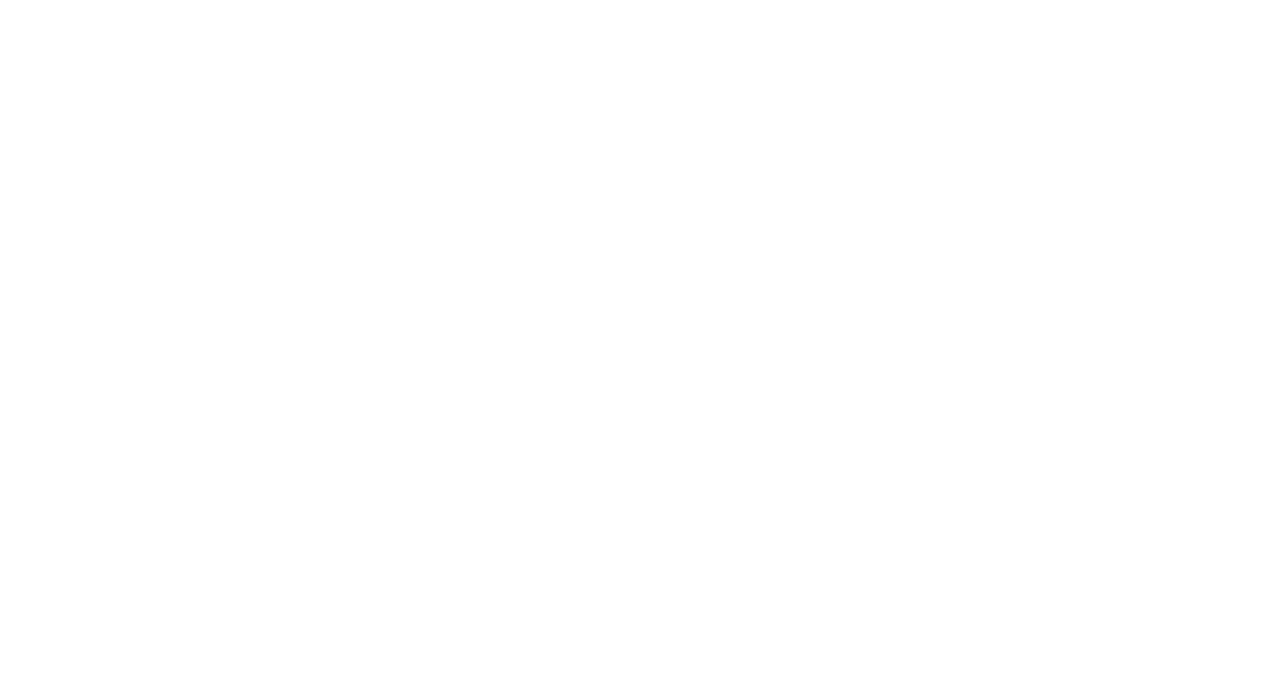
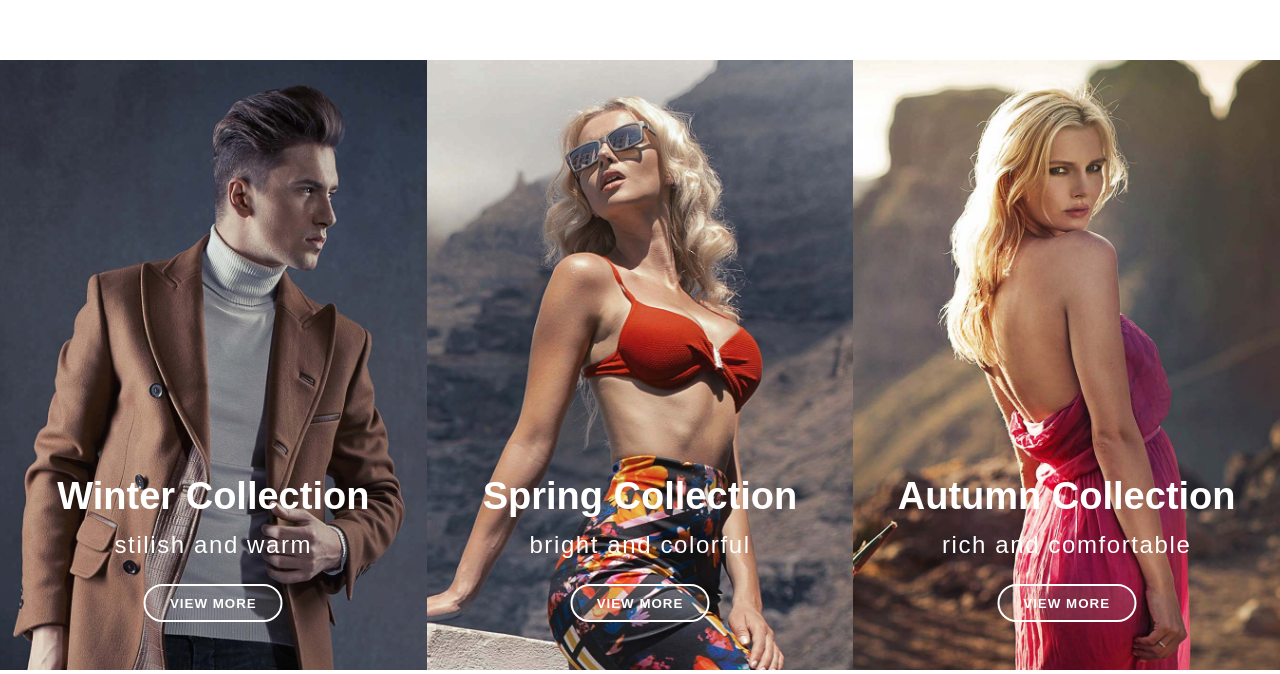
Before and after one commit to RiccardoCarluccio/proj-html-vuejs, a Vue app in the folder vue-vite/: page / in a window 1280 px wide. Shown: the part 1714-2388 px from the top of the page. Before the commit the page ends 1662 px from the top, so only its background shows below. Built offline with nearby package versions, Linux system fonts and the light colour scheme.

Commit message:
do collections section

```diff
--- a/vue-vite/scss/general.scss
+++ b/vue-vite/scss/general.scss
@@ -35,7 +35,7 @@ a {
 }
 
 .section {
-  padding: 5rem;
+  padding: 5rem 0;
   @include flex-col-center-center;
   gap: 4rem;
 }
--- a/vue-vite/src/App.vue
+++ b/vue-vite/src/App.vue
@@ -2,12 +2,14 @@
   import TheHeader from './components/TheHeader.vue';
   import TheJumbo from './components/TheJumbo.vue';
   import FeaturedProducts from './components/FeaturedProducts.vue';
+  import Collections from './components/Collections.vue';
 
   export default {
     components: {
       TheHeader,
       TheJumbo,
       FeaturedProducts,
+      Collections,
     }
   }
 </script>
@@ -16,6 +18,7 @@
   <TheHeader/>
   <TheJumbo/>
   <FeaturedProducts/>
+  <Collections/>
 </template>
 
 <style lang="scss">
--- /dev/null
+++ b/vue-vite/src/components/Collections.vue
@@ -0,0 +1,94 @@
+<script>
+  export default {
+
+  }
+</script>
+
+<template>
+  <div class="fluid-container collection-section">
+    <div class="collection-preview">
+      <img src="../assets/images/winter_collection_bg.jpg" alt="Winter Collection">
+      <div class="collection-caption">
+        <h2>winter collection</h2>
+        <h4>stilish and warm</h4>
+        <button>view more</button>
+      </div>
+    </div>
+
+    <div class="collection-preview">
+      <img src="../assets/images/spring_collection_bg.jpg" alt="Spring Collection">
+      <div class="collection-caption">
+        <h2>spring collection</h2>
+        <h4>bright and colorful</h4>
+        <button>view more</button>
+      </div>
+    </div>
+
+    <div class="collection-preview">
+      <img src="../assets/images/autumn_collection_bg.jpg" alt="Autumn Collection">
+      <div class="collection-caption">
+        <h2>autumn collection</h2>
+        <h4>rich and comfortable</h4>
+        <button>view more</button>
+      </div>
+    </div>
+  </div>
+</template>
+
+<style scoped lang="scss">
+  @use "../../scss/partials/variables" as *;
+  @use "../../scss/partials/mixins" as *;
+  .collection-section {
+    @include flex-center-center;
+    margin-top: 7rem;
+    .collection-preview {
+      width: calc(100% / 3);
+      height: 610px;
+      position: relative;
+
+      img {
+        height: 100%;
+        width: 100%;
+        object-fit: cover;
+        object-position: top;
+      }
+
+      .collection-caption {
+        width: 365px;
+        position: absolute;
+        bottom: 3rem;
+        left: 50%;
+        transform: translate(-50%, 0);
+        @include flex-col-center-center;
+        gap: 0.8rem;
+
+        h2,
+        h4 {
+          color: $color-primary;
+        }
+
+        h2 {
+          text-transform: capitalize;
+          font-size: 38px;
+        }
+
+        h4 {
+          font-size: 24px;
+          font-weight: 500;
+          letter-spacing: 0.1rem;
+        }
+
+        button {
+          padding: 0.6rem 1.5rem;
+          border: 2px solid $color-primary;
+          border-radius: 25px;
+          background-color: rgba(255, 255, 255, 0.1);
+          color: $color-primary;
+          text-transform: uppercase;
+          font-weight: 800;
+          letter-spacing: 1px;
+          margin-top: 0.8rem;        }
+      }
+    }
+  }
+</style>
--- a/vue-vite/src/components/FeaturedProductPreviews.vue
+++ b/vue-vite/src/components/FeaturedProductPreviews.vue
@@ -18,7 +18,7 @@
 
   <div class="featured-preview-container">
     <div class="featured-image-container">
-      <img src="../assets/images/black_leather_suit.jpg" alt="Black Leather Jacket">
+      <img src="../assets/images/black_leather_suit.jpg" alt="Black Leather Suit">
     </div>
     <div class="featured-product-description">
       <h4>black leather suit</h4>
@@ -29,7 +29,7 @@
 
   <div class="featured-preview-container">
     <div class="featured-image-container">
-      <img src="../assets/images/blue_jacket_and_white_stripe_tee.jpg" alt="Black Leather Jacket">
+      <img src="../assets/images/blue_jacket_and_white_stripe_tee.jpg" alt="Black Jacket & Stripe Tee">
     </div>
     <div class="featured-product-description">
       <h4>black jacket & stripe tee</h4>
@@ -40,7 +40,7 @@
 
   <div class="featured-preview-container">
     <div class="featured-image-container">
-      <img src="../assets/images/modern_black_leather_suit.jpg" alt="Black Leather Jacket">
+      <img src="../assets/images/modern_black_leather_suit.jpg" alt="Modern Black Leather Suit">
     </div>
     <div class="featured-product-description">
       <h4>modern black leather suit</h4>
--- a/vue-vite/src/components/TheJumbo.vue
+++ b/vue-vite/src/components/TheJumbo.vue
@@ -87,7 +87,7 @@
 
     .buy-now-option {
       position: absolute;
-      top: 85px;
+      top: 71px;
       right: 1rem;
     }
   }
```
